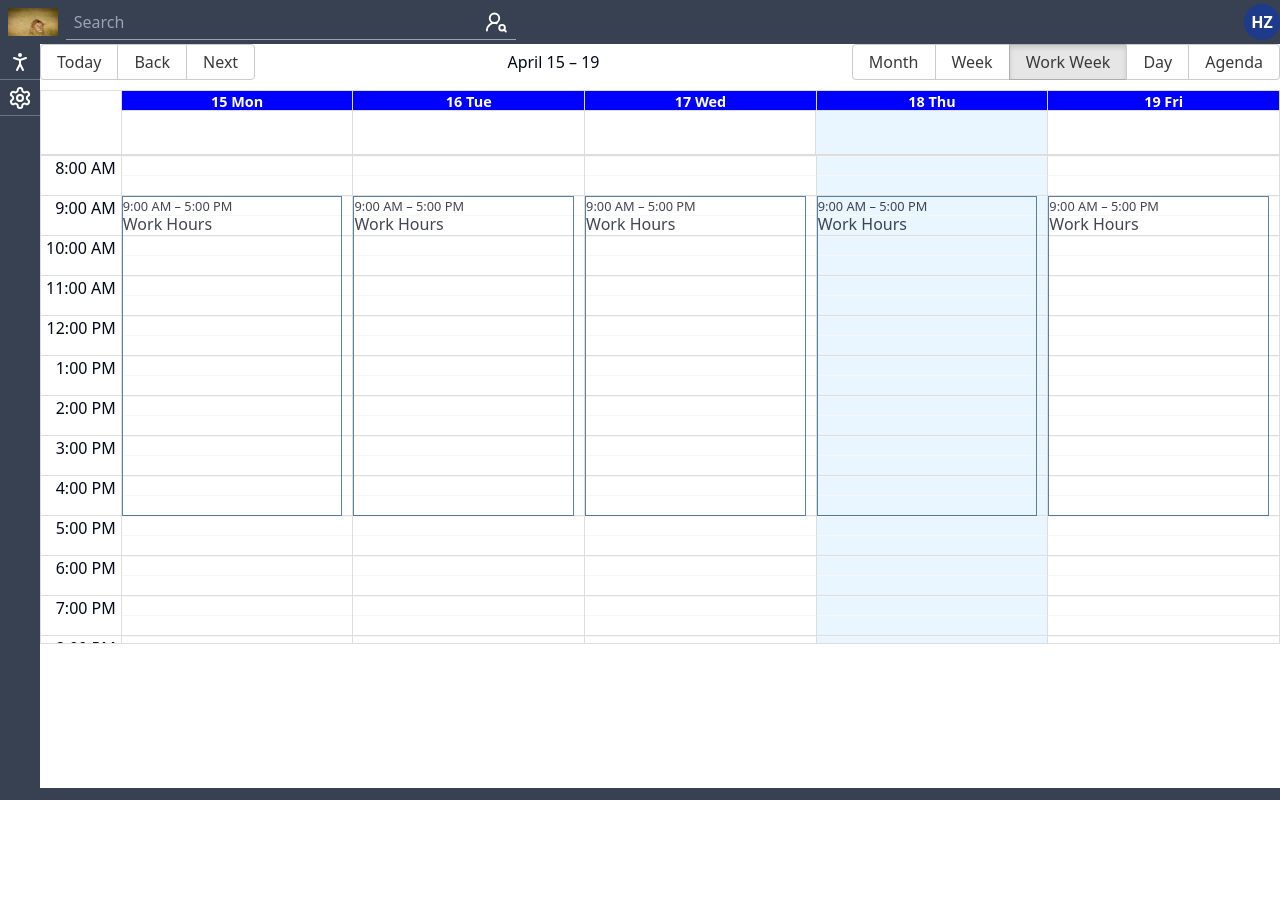
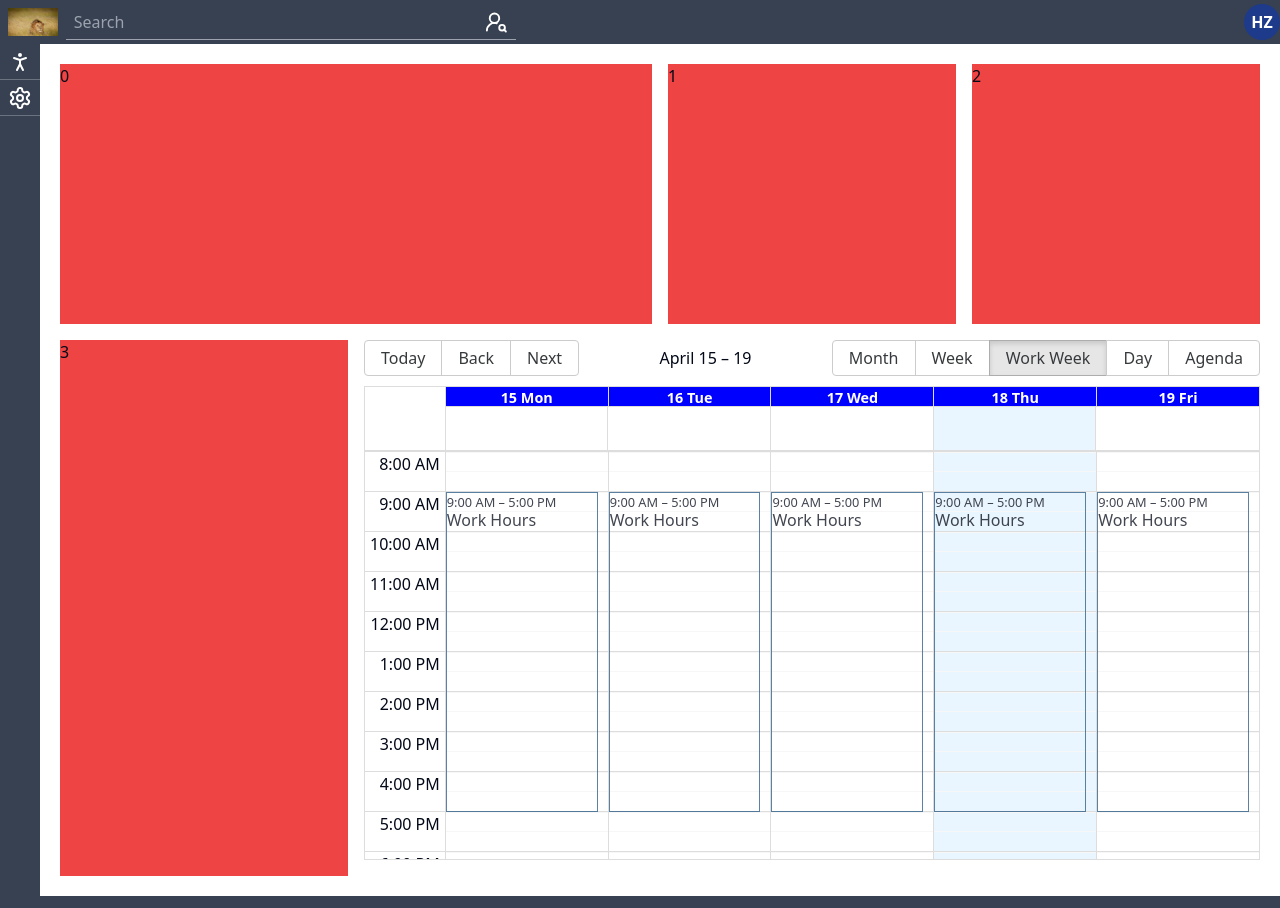
Before and after one commit to RiRi9527/mern-ezcheck-app-frontend, a React (Vite) app: page /main in a window 1280 px wide. Before the commit the page ends 800 px from the top, so only its background shows below. Built offline with nearby package versions, Linux system fonts and the light colour scheme; no server answers.

Commit message:
added grid layout to mainpage

```diff
--- a/src/big-react-calendar/big-react-calender.tsx
+++ b/src/big-react-calendar/big-react-calender.tsx
@@ -218,7 +218,7 @@ const MyCalendar: React.FC<MyCalendarProps> = ({ userId }) => {
 
   return (
     <>
-      <div className="myCustomHeight" style={{ height: 600 }}>
+      <div className="myCustomHeight h-[520px] ">
         <Calendar
           // dayLayoutAlgorithm="no-overlap"
           localizer={localizer}
--- a/src/pages/MainPage.tsx
+++ b/src/pages/MainPage.tsx
@@ -82,7 +82,15 @@ const MainPage = () => {
           </div>
         </div>
         <div className="flex-1">
-          <MyCalendar userId="66189e4543997636a271e175" />
+          <div className="grid grid-cols-1 gap-4 sm:grid-cols-2 md:grid-cols-3 lg:grid-cols-4 auto-rows-[260px] m-5">
+            <div className="sm:col-span-2 bg-red-500">0</div>
+            <div className=" bg-red-500">1</div>
+            <div className=" bg-red-500">2</div>
+            <div className="sm:row-span-2 bg-red-500">3</div>
+            <div className="sm:col-span-3 row-span-2">
+              <MyCalendar userId="66189e4543997636a271e175" />
+            </div>
+          </div>
         </div>
       </div>
       <div className="h-3 bg-gray-700"></div>
```
